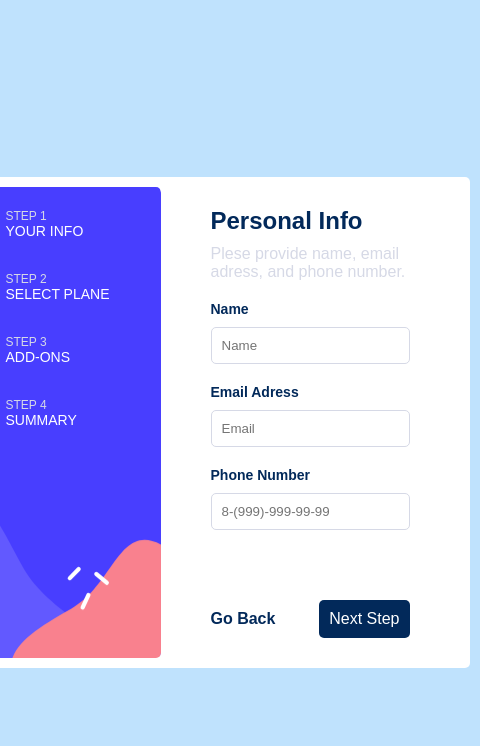
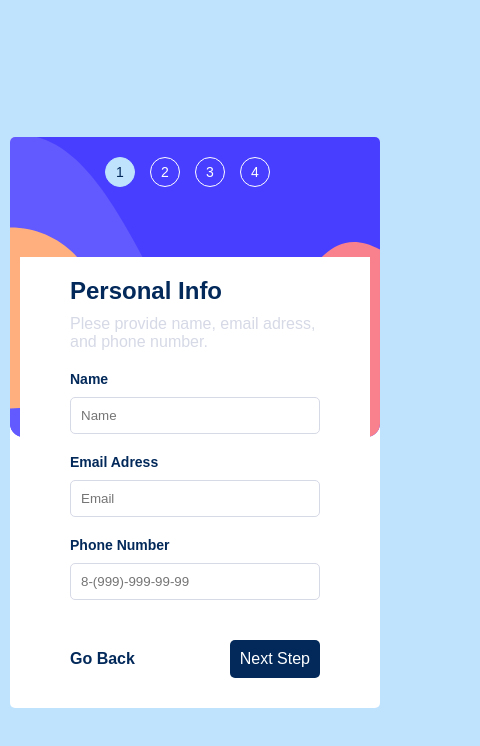
Before and after one commit to PavelAratin/multyStepForm, a React (Create React App) app: page / in a window 390 px wide. Shown: the top 746 px of the page, 480 px wide, since content can reach past the window. Built offline with nearby package versions, Linux system fonts and the light colour scheme.

Commit message:
верстка мобильной версии

```diff
--- a/src/App.js
+++ b/src/App.js
@@ -6,6 +6,7 @@
 import FormSelectPlan from "./components/formSelectPlan/FormSelectPlan";
 import FormPickAddOnce from "./components/formPickAddOnce/FormPickAddOnce";
 import { useState } from "react";
+import ThankYou from "./components/thankYou/ThankYou";
 
 
 function App() {
@@ -13,6 +14,7 @@
   const [selectPlanVisible, setSelectPlanVisible] = useState(false);
   const [pickAddOneVisible, setPickAddOneVisible] = useState(false);
   const [finishingUpVisible, setFinishingUpVisible] = useState(false);
+  const [thankYoyVisible, setThankYoyVisible] = useState(false);
   const changeFormPersonalVisible = () => {
     setFormPersonalVisible((previousState) => !previousState)
     setSelectPlanVisible((previousState) => !previousState)
@@ -28,13 +30,22 @@
     setFinishingUpVisible((previousState) => !previousState)
   }
 
+  const changeThankYouVisible = () => {
+    setFinishingUpVisible((previousState) => !previousState)
+    setThankYoyVisible((previousState) => !previousState)
+  }
+
   return (
     <FormWrapper>
       <FormAside></FormAside>
-      {formPersonalVisible ? <FormPersonalInfo changeFormPersonalVisible={changeFormPersonalVisible}></FormPersonalInfo> : ''}
-      {selectPlanVisible ? <FormSelectPlan changePickAddOneVisible={changePickAddOneVisible}></FormSelectPlan> : ''}
-      {pickAddOneVisible ? <FormPickAddOnce changeFinishingUpVisible={changeFinishingUpVisible}></FormPickAddOnce> : ''}
-      {finishingUpVisible ? <FormFinishingUp></FormFinishingUp> : ''}
+      <div className="from-mobile-wrapper">
+        {formPersonalVisible ? <FormPersonalInfo changeFormPersonalVisible={changeFormPersonalVisible}></FormPersonalInfo> : ''}
+        {selectPlanVisible ? <FormSelectPlan changePickAddOneVisible={changePickAddOneVisible}></FormSelectPlan> : ''}
+        {pickAddOneVisible ? <FormPickAddOnce changeFinishingUpVisible={changeFinishingUpVisible}></FormPickAddOnce> : ''}
+        {finishingUpVisible ? <FormFinishingUp changeThankYouVisible={changeThankYouVisible}></FormFinishingUp> : ''}
+        {thankYoyVisible ? <ThankYou></ThankYou> : ''}
+      </div>
+
     </FormWrapper>
   );
 }
--- a/src/components/formFinishingUp/FormFinishingUp.jsx
+++ b/src/components/formFinishingUp/FormFinishingUp.jsx
@@ -4,7 +4,7 @@
 import { useSelector } from "react-redux";
 import "./FormFinishingUp.scss";
 
-const FormFinishingUp = () => {
+const FormFinishingUp = ({ changeThankYouVisible }) => {
   const inputName = useSelector((state) => state[0].inputName);
   const inputEmail = useSelector((state) => state[1].inputEmail);
   const inputPhone = useSelector((state) => state[2].inputPhone);
@@ -15,15 +15,19 @@
   const selectProPlane = useSelector((state) => state[3].selectProPlan);
   const selectPricePlane = useSelector((state) => state[3].price);
   const pickAddOnceData = useSelector((state) => state[4].addOnseStep);
-  // pickAddOnceData.forEach((item)=>{
-  //   console.log(item.price);
-  // })
+
   let sum = Number();
   pickAddOnceData.forEach((item) => {
     sum += Number(item.price);
   });
+
+  const submitFormHandler = (e) => {
+    e.preventDefault();
+    changeThankYouVisible();
+  };
+
   return (
-    <form className="form-finishing-up">
+    <form className="form-finishing-up" onSubmit={submitFormHandler}>
       <h1 className="form-finishing-up__title">Finishing up</h1>
       <p className="form-finishing-up__subtitle">
         Double-check everything looks OK before confirming.
@@ -72,7 +76,9 @@
         <span className="form-finish-footer__select-title">
           Total (per month)
         </span>
-        <span className="form-finish-footer__total-price">+${sum+selectPricePlane}/mo</span>
+        <span className="form-finish-footer__total-price">
+          +${sum + selectPricePlane}/mo
+        </span>
       </div>
       <div className="form-buttons">
         <ButtonGoBack></ButtonGoBack>
--- /dev/null
+++ b/src/components/thankYou/ThankYou.jsx
@@ -0,0 +1,34 @@
+import "./ThankYou.scss";
+
+const ThankYou = () => {
+  return (
+    <div className="than-you-page">
+      <svg
+        xmlns="http://www.w3.org/2000/svg"
+        width="80"
+        height="80"
+        viewBox="0 0 80 80"
+      >
+        <g fill="none">
+          <circle cx="40" cy="40" r="40" fill="#F9818E" />
+          <path
+            fill="#E96170"
+            d="M48.464 79.167c.768-.15 1.53-.321 2.288-.515a40.04 40.04 0 0 0 3.794-1.266 40.043 40.043 0 0 0 3.657-1.63 40.046 40.046 0 0 0 12.463-9.898A40.063 40.063 0 0 0 78.3 51.89c.338-1.117.627-2.249.867-3.391L55.374 24.698a21.6 21.6 0 0 0-15.332-6.365 21.629 21.629 0 0 0-15.344 6.365c-8.486 8.489-8.486 22.205 0 30.694l23.766 23.775Z"
+          />
+          <path
+            fill="#FFF"
+            d="M40.003 18.333a21.58 21.58 0 0 1 15.31 6.351c8.471 8.471 8.471 22.158 0 30.63-8.47 8.47-22.156 8.47-30.627 0-8.47-8.472-8.47-22.159 0-30.63a21.594 21.594 0 0 1 15.317-6.35Zm9.865 15c-.316.028-.622.15-.872.344l-12.168 9.13-5.641-5.642c-1.224-1.275-3.63 1.132-2.356 2.356l6.663 6.663c.56.56 1.539.63 2.173.156l13.326-9.995c1.122-.816.43-2.993-.956-3.013a1.666 1.666 0 0 0-.17 0Z"
+          />
+        </g>
+      </svg>
+      <h1 className="than-you-page__title">Thank you!</h1>
+      <p className="than-you-page__subtitle">
+        Thanks for confirming your subscribtion! We hope you have fun using our
+        platform. If you ever need support, please feel free to email us at
+        support@loremgaming.com
+      </p>
+    </div>
+  );
+};
+
+export default ThankYou;
--- /dev/null
+++ b/src/components/thankYou/ThankYou.scss
@@ -0,0 +1,54 @@
+@import '../../styles/variables';
+.than-you-page{
+  display: flex;
+  flex-direction: column;
+  align-items: center;
+  justify-content: center;
+  padding: 50px;
+  svg{
+    margin-bottom: 30px;
+  }
+  &__title{
+    color: $MarineBlue;
+    margin-bottom: 30px;
+  }
+  &__subtitle{
+    max-width: 400px;
+    text-align: center;
+    color: $CoolGray;
+    line-height: 1.4;
+  }
+}
+
+@media screen and (max-width:768px) {
+  .form-wrapper{
+    position: relative;
+  }
+  .form-aside__wrapper{
+    display: none;
+  }
+  .form-aside__list{
+    display: flex;
+    justify-content: center;
+  }
+  .form-aside__item{
+    margin-bottom: 0 !important;
+  }
+  .from-mobile-wrapper{
+    margin-top: 110px;
+    z-index: 12;
+    position: relative;
+    background: white;
+  }
+  .form-aside{
+    left: 0;
+    right: 0;
+    top: 0;
+    position: absolute;
+    background-position: bottom;
+    height: 300px;
+  }
+  .form-buttons{
+    margin-top: 20px !important;
+  }
+}
```
